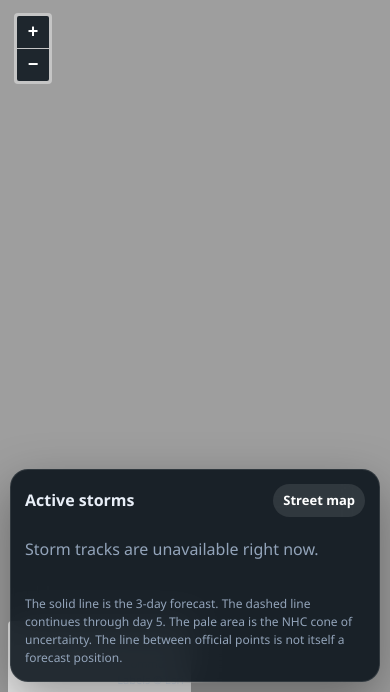
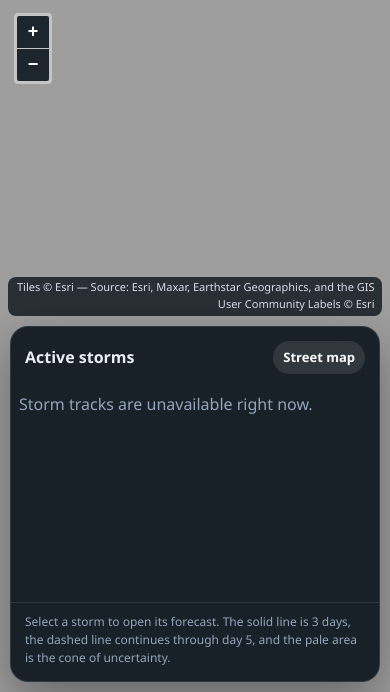
Before and after one commit to JaredScar/BadgerHurricaneTracker, a PHP site: page /dynamicMap.html in a window 390 px wide. Shown: the part 152-844 px from the top of the page. Run offline with PHP 8.4, Linux system fonts and the light colour scheme.

Commit message:
Refactor panel notes in dynamic and static maps for clarity, and enhance CSS styles for better layout and responsiveness. Update JavaScript to manage storm selection and accessibility attributes.

```diff
--- a/assets/css/maps.css
+++ b/assets/css/maps.css
@@ -2,6 +2,7 @@
     position: relative;
     flex: 1;
     min-height: 0;
+    overflow: hidden;
 }
 
 .map {
@@ -14,11 +15,12 @@
     position: absolute;
     top: 14px;
     right: 14px;
+    bottom: 14px;
     z-index: 2;
+    display: flex;
+    flex-direction: column;
     width: min(340px, calc(100% - 28px));
-    max-height: calc(100% - 28px);
-    overflow: auto;
-    padding: 14px;
+    overflow: hidden;
     background: rgba(7, 16, 24, 0.88);
     border: 1px solid var(--line);
     border-radius: 18px;
@@ -30,9 +32,9 @@
     display: flex;
     align-items: center;
     justify-content: space-between;
-    flex-wrap: wrap;
+    flex: none;
     gap: 12px;
-    margin-bottom: 12px;
+    padding: 14px 14px 10px;
 }
 
 .panel-head h2 {
@@ -58,9 +60,14 @@
     white-space: nowrap;
 }
 
-.storm-item {
-    margin-top: 10px;
-    padding-top: 10px;
+#storm-list {
+    flex: 1;
+    min-height: 0;
+    overflow: auto;
+    padding: 0 8px 8px;
+}
+
+.storm-item + .storm-item {
     border-top: 1px solid var(--line);
 }
 
@@ -105,9 +112,13 @@
 }
 
 .forecast-list {
+    display: none;
+    gap: 4px;
+    margin: 0 8px 10px 30px;
+}
+
+.storm-item.is-selected .forecast-list {
     display: grid;
-    gap: 4px;
-    margin: 8px 0 0 30px;
 }
 
 .forecast-list li {
@@ -124,7 +135,10 @@
 }
 
 .panel-note {
-    margin-top: 14px;
+    flex: none;
+    margin: 0;
+    padding: 10px 14px 14px;
+    border-top: 1px solid var(--line);
     color: var(--muted);
     font-size: 12px;
 }
@@ -169,12 +183,14 @@
     font-size: 18px;
 }
 
-.ol-attribution {
+.map-shell .ol-attribution,
+.map-shell .ol-attribution:not(.ol-collapsed),
+.map-shell .ol-attribution.ol-uncollapsible {
     right: auto;
     bottom: 8px;
     left: 8px;
-    max-width: min(420px, 46vw);
-    background: rgba(7, 16, 24, 0.72);
+    max-width: min(420px, calc(100% - 16px));
+    background: rgba(7, 16, 24, 0.78);
     border-radius: 8px;
 }
 
@@ -191,10 +207,14 @@
         bottom: 10px;
         left: 10px;
         width: auto;
-        max-height: 34vh;
+        height: min(42vh, 360px);
+        max-height: min(42vh, 360px);
     }
 
-    .ol-attribution {
-        bottom: calc(34vh + 18px);
+    .map-shell .ol-attribution,
+    .map-shell .ol-attribution:not(.ol-collapsed),
+    .map-shell .ol-attribution.ol-uncollapsible {
+        bottom: calc(min(42vh, 360px) + 22px);
+        max-width: calc(100% - 20px);
     }
 }
--- a/assets/js/Shared.js
+++ b/assets/js/Shared.js
@@ -499,7 +499,7 @@ function renderStormList(results) {
         }).join("");
         return ""
             + "<article class=\"storm-item\" data-id=\"" + escapeHtml(storm.id) + "\">"
-            + "<button type=\"button\" class=\"storm-focus\" data-id=\"" + escapeHtml(storm.id) + "\">"
+            + "<button type=\"button\" class=\"storm-focus\" data-id=\"" + escapeHtml(storm.id) + "\" aria-expanded=\"false\">"
             + "<span class=\"swatch\" style=\"background:" + item.color + "\"></span>"
             + "<span class=\"storm-focus-copy\">"
             + "<span class=\"pill " + escapeHtml(storm.classification) + "\">" + escapeHtml(classificationLabel(storm.classification)) + "</span>"
@@ -558,7 +558,19 @@ function focusStorm(stormId) {
         maxZoom: 6,
         duration: 350
     });
+    var selected = null;
     document.querySelectorAll(".storm-item").forEach(function(item) {
-        item.classList.toggle("is-selected", item.getAttribute("data-id") === stormId);
+        var active = item.getAttribute("data-id") === stormId;
+        item.classList.toggle("is-selected", active);
+        var button = item.querySelector(".storm-focus");
+        if (button) {
+            button.setAttribute("aria-expanded", active ? "true" : "false");
+        }
+        if (active) {
+            selected = item;
+        }
     });
+    if (selected) {
+        selected.scrollIntoView({ block: "nearest" });
+    }
 }
--- a/dynamicMap.html
+++ b/dynamicMap.html
@@ -37,7 +37,7 @@
         <div id="storm-list">
             <p class="empty-state">Loading tracks…</p>
         </div>
-        <p class="panel-note">The solid line is the 3-day forecast. The dashed line continues through day 5. The pale area is the NHC cone of uncertainty. The line between official points is not itself a forecast position.</p>
+        <p class="panel-note">Select a storm to open its forecast. The solid line is 3 days, the dashed line continues through day 5, and the pale area is the cone of uncertainty.</p>
     </aside>
     <div id="map-popup" class="map-popup"></div>
 </div>
--- a/staticMap.html
+++ b/staticMap.html
@@ -37,7 +37,7 @@
         <div id="storm-list">
             <p class="empty-state">Loading tracks…</p>
         </div>
-        <p class="panel-note">This view stays fixed. The solid line is the 3-day forecast, the dashed line runs through day 5, and the pale area is the uncertainty cone.</p>
+        <p class="panel-note">This view stays fixed. Select a storm to open its forecast. The solid line is 3 days, the dashed line runs through day 5, and the pale area is the cone of uncertainty.</p>
     </aside>
     <div id="map-popup" class="map-popup"></div>
 </div>
```
